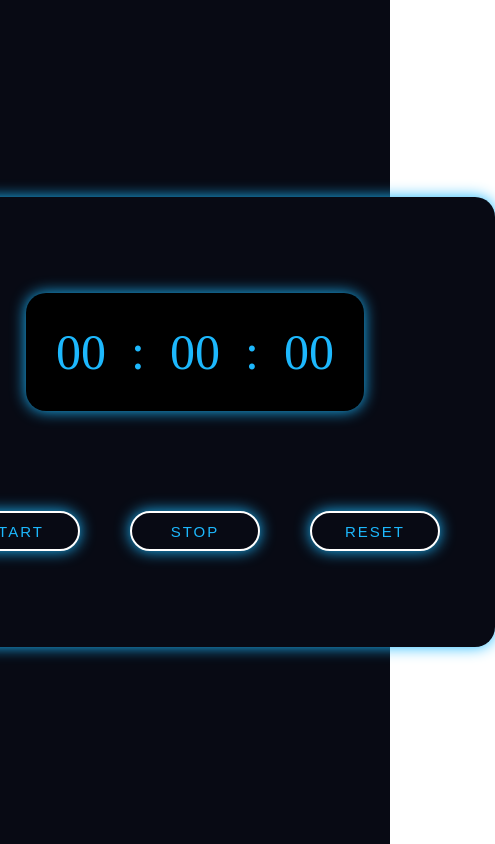
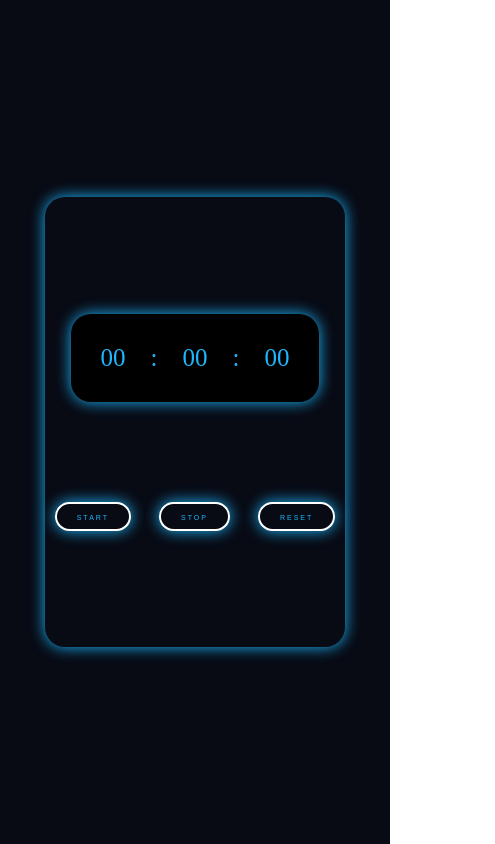
Before and after one commit to Alpen-Gold/Taymer, a plain HTML site: page index.html in a window 390 px wide. Shown: the whole page, 495 px wide, since content can reach past the window. Drawn offline with Linux system fonts and the light colour scheme.

Commit message:
media edited

```diff
--- a/sass/style.scss
+++ b/sass/style.scss
@@ -81,3 +81,43 @@ body {
     }
   }
 }
+
+@media screen and (max-width: 600px) {
+  .cards {
+    width: 400px;
+  }
+
+  .card-timer .spanTimer {
+    font-size: 35px;
+  }
+
+  .cardButton {
+    display: flex;
+    gap: 44px;
+    button {
+      min-width: 88px;
+      height: 34px;
+      font-size: 10px;
+    }
+  }
+}
+
+@media screen and (max-width: 450px) {
+  .cards {
+    width: 300px;
+  }
+
+  .card-timer .spanTimer {
+    font-size: 25px;
+  }
+
+  .cardButton {
+    display: flex;
+    gap: 28px;
+    button {
+      min-width: 0px;
+      height: 29px;
+      font-size: 7px;
+    }
+  }
+}
```
Also changed, not shown: css/style.css, 1 other file.
